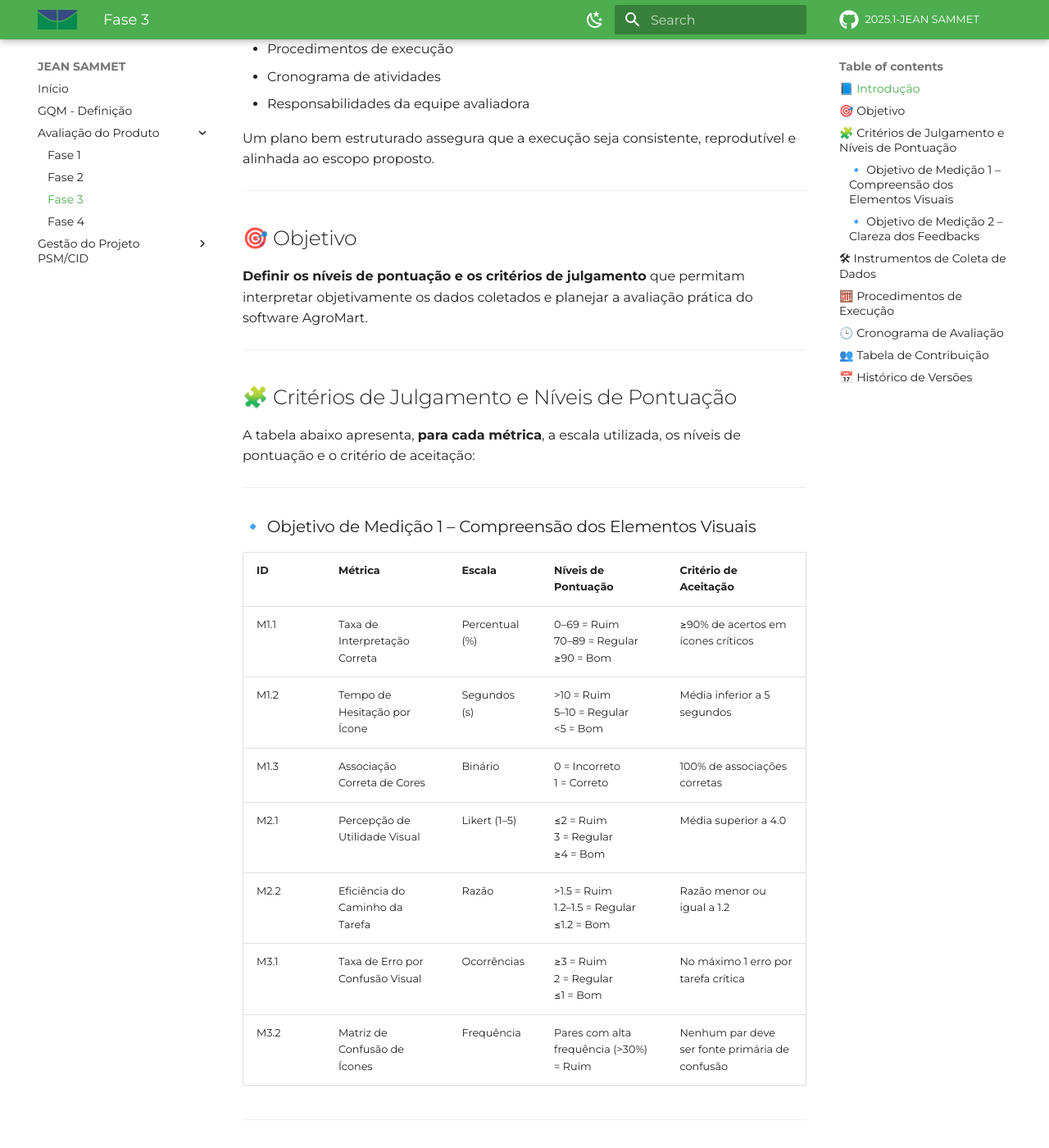
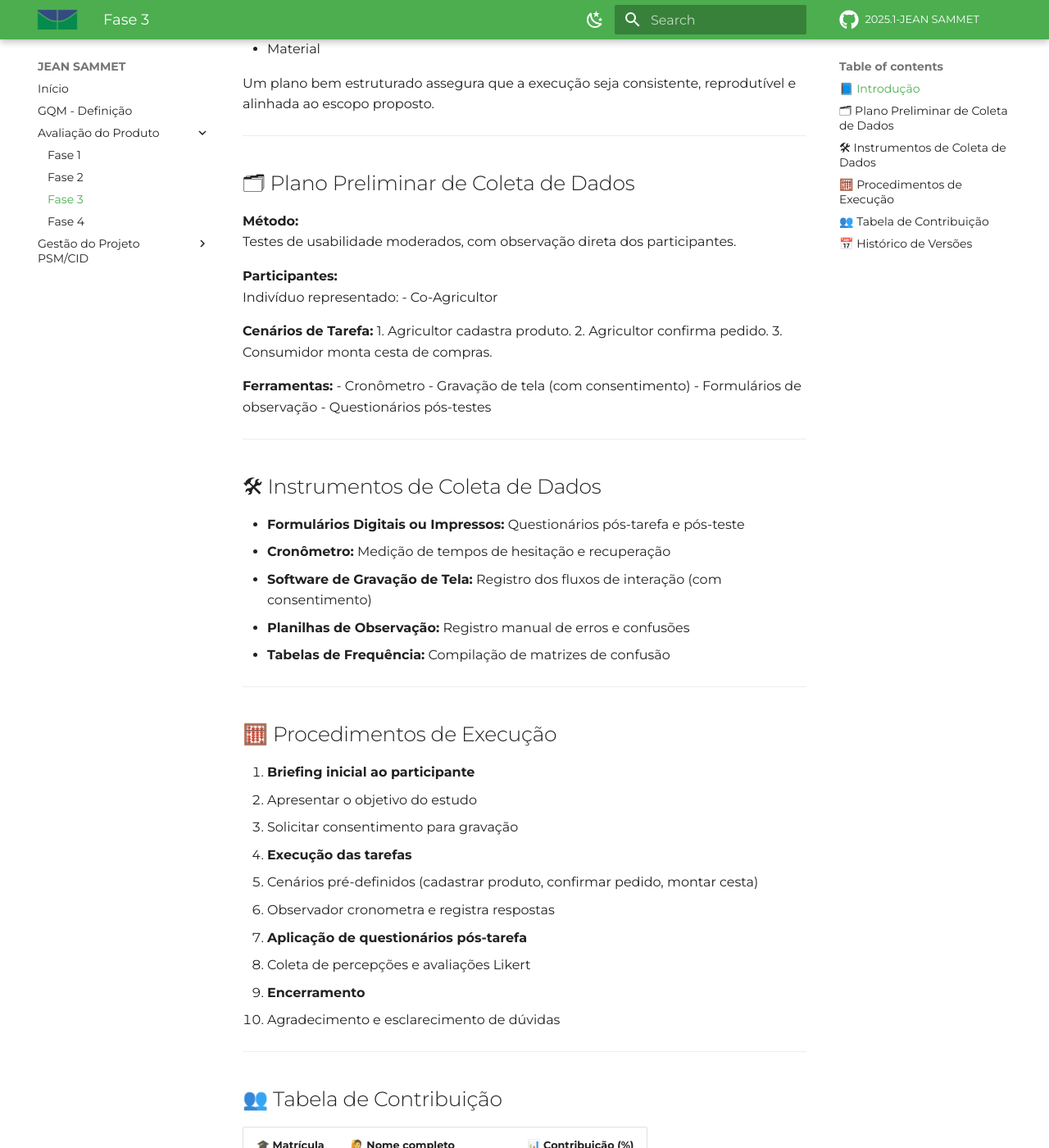
Before and after one commit to FCTE-Qualidade-de-Software-1/2025-1-T02-JEAN-SAMMET, an MkDocs documentation site: the page built from docs/fase3.md, in a window 1280 px wide and 1400 px high, scrolled down 318 px. Shown: the whole window at 82% size. Built offline with MkDocs 1.6.1 and Material for MkDocs 9.7.7, drawn with Linux system fonts in a browser that asks for light colours; comment, search, counter and statistics services are not loaded; some of the changed text lies outside the part shown.

Commit message:
Modificações pós feedback da professora

```diff
--- a/docs/fase2.md
+++ b/docs/fase2.md
@@ -36,12 +36,7 @@
 
 ## 📊 Visão Hierárquica GQM
 
-### 🎯 Objetivo Geral
-**Analisar a interface do AgroMart para avaliar o uso da ferramenta com respeito à usabilidade**
-
----
-
-### 🎯 Objetivo de Medição 1: Verificar a compreensão dos elementos visuais
+### 🎯 Objetivo de Medição 1
 
 #### 🔹 Questão Q1
 **Os usuários conseguem distinguir claramente os significados dos ícones e das cores?**
@@ -61,7 +56,7 @@
 
 ---
 
-### 🎯 Objetivo de Medição 2: Avaliar a clareza dos feedbacks do sistema
+### 🎯 Objetivo de Medição 2
 
 #### 🔹 Questão Q4
 **Os feedbacks são percebidos pelos usuários?**
@@ -79,7 +74,7 @@
 
 ---
 
-## 🎯 Objetivo de Medição 1: Verificar a compreensão dos elementos visuais
+## 🎯 Objetivo de Medição 1 - Métricas
 
 ### 🔹 Questão Q1
 **Os usuários conseguem distinguir claramente os significados dos ícones e das cores?**
@@ -112,7 +107,7 @@
 
 ---
 
-## 🎯 Objetivo de Medição 2: Avaliar a clareza dos feedbacks do sistema
+## 🎯 Objetivo de Medição 2 - Métricas
 
 ### 🔹 Questão Q4
 **Os feedbacks são percebidos pelos usuários?**
@@ -142,27 +137,34 @@
 
 ---
 
-## 🗂 Plano Preliminar de Coleta de Dados
+## 🧩 Critérios de Julgamento e Níveis de Pontuação
 
-**Método:**
-Testes de usabilidade moderados, com observação direta dos participantes.
+A tabela abaixo apresenta, **para cada métrica**, a escala utilizada, os níveis de pontuação e o critério de aceitação:
 
-**Participantes:**
-Indivíduos representando:
-- Baixa alfabetização digital
-- Migrante digital
-- Alfabetizado digitalmente
+---
 
-**Cenários de Tarefa:**
-1. Agricultor cadastra produto.
-2. Agricultor confirma pedido.
-3. Consumidor monta cesta de compras.
+### 🔹 Objetivo de Medição 1
 
-**Ferramentas:**
-- Cronômetro
-- Gravação de tela (com consentimento)
-- Formulários de observação
-- Questionários pós-testes
+| ID   | Métrica                            | Escala         | Níveis de Pontuação                                  | Critério de Aceitação                                        |
+|-------|------------------------------------|-----------------|-----------------------------------------------------|--------------------------------------------------------------|
+| M1.1 | Taxa de Interpretação Correta      | Percentual (%)  | 0–69 = Ruim<br>70–89 = Regular<br>≥90 = Bom         | ≥90% de acertos em ícones críticos                          |
+| M1.2 | Tempo de Hesitação por Ícone       | Segundos (s)    | >10 = Ruim<br>5–10 = Regular<br><5 = Bom            | Média inferior a 5 segundos                                 |
+| M1.3 | Associação Correta de Cores        | Binário         | 0 = Incorreto<br>1 = Correto                        | 100% de associações corretas                                |
+| M2.1 | Percepção de Utilidade Visual      | Likert (1–5)    | ≤2 = Ruim<br>3 = Regular<br>≥4 = Bom                | Média superior a 4.0                                         |
+| M2.2 | Eficiência do Caminho da Tarefa    | Razão           | >1.5 = Ruim<br>1.2–1.5 = Regular<br>≤1.2 = Bom      | Razão menor ou igual a 1.2                                   |
+| M3.1 | Taxa de Erro por Confusão Visual   | Ocorrências     | ≥3 = Ruim<br>2 = Regular<br>≤1 = Bom                | No máximo 1 erro por tarefa crítica                         |
+| M3.2 | Matriz de Confusão de Ícones       | Frequência      | Pares com alta frequência (>30%) = Ruim            | Nenhum par deve ser fonte primária de confusão              |
+
+---
+
+### 🔹 Objetivo de Medição 2
+
+| ID   | Métrica                            | Escala         | Níveis de Pontuação                                  | Critério de Aceitação                                        |
+|-------|------------------------------------|-----------------|-----------------------------------------------------|--------------------------------------------------------------|
+| M4.1 | Taxa de Percepção de Feedback      | Percentual (%)  | 0–79 = Ruim<br>80–94 = Regular<br>≥95 = Bom         | ≥95% identificam feedback                                   |
+| M5.1 | Taxa de Compreensão das Mensagens  | Percentual (%)  | 0–79 = Ruim<br>80–89 = Regular<br>≥90 = Bom         | ≥90% de compreensão correta                                 |
+| M6.1 | Tempo de Recuperação de Erro       | Segundos (s)    | >15 = Ruim<br>6–15 = Regular<br>≤5 = Bom            | Tempo médio baixo indica feedback eficaz                   |
+| M6.2 | Avaliação da Utilidade do Feedback | Likert (1–5)    | ≤2 = Ruim<br>3 = Regular<br>≥4 = Bom                | Média superior a 4.2                                        |
 
 ---
 
--- a/docs/fase3.md
+++ b/docs/fase3.md
@@ -5,50 +5,32 @@
 
 Com os objetivos e métricas definidos nas fases anteriores, esta **Fase 3** concentra-se na elaboração do **plano de avaliação**, estruturando:
 
-- Níveis de pontuação e critérios de julgamento de cada métrica
 - Instrumentos de coleta
 - Procedimentos de execução
-- Cronograma de atividades
-- Responsabilidades da equipe avaliadora
+- Material
 
 Um plano bem estruturado assegura que a execução seja consistente, reprodutível e alinhada ao escopo proposto.
 
 ---
+## 🗂 Plano Preliminar de Coleta de Dados
 
-## 🎯 Objetivo
+**Método:**
+Testes de usabilidade moderados, com observação direta dos participantes.
 
-**Definir os níveis de pontuação e os critérios de julgamento** que permitam interpretar objetivamente os dados coletados e planejar a avaliação prática do software AgroMart.
+**Participantes:**
+Indivíduo representado:
+- Co-Agricultor
 
----
+**Cenários de Tarefa:**
+1. Agricultor cadastra produto.
+2. Agricultor confirma pedido.
+3. Consumidor monta cesta de compras.
 
-## 🧩 Critérios de Julgamento e Níveis de Pontuação
-
-A tabela abaixo apresenta, **para cada métrica**, a escala utilizada, os níveis de pontuação e o critério de aceitação:
-
----
-
-### 🔹 Objetivo de Medição 1 – Compreensão dos Elementos Visuais
-
-| ID   | Métrica                            | Escala         | Níveis de Pontuação                                  | Critério de Aceitação                                        |
-|-------|------------------------------------|-----------------|-----------------------------------------------------|--------------------------------------------------------------|
-| M1.1 | Taxa de Interpretação Correta      | Percentual (%)  | 0–69 = Ruim<br>70–89 = Regular<br>≥90 = Bom         | ≥90% de acertos em ícones críticos                          |
-| M1.2 | Tempo de Hesitação por Ícone       | Segundos (s)    | >10 = Ruim<br>5–10 = Regular<br><5 = Bom            | Média inferior a 5 segundos                                 |
-| M1.3 | Associação Correta de Cores        | Binário         | 0 = Incorreto<br>1 = Correto                        | 100% de associações corretas                                |
-| M2.1 | Percepção de Utilidade Visual      | Likert (1–5)    | ≤2 = Ruim<br>3 = Regular<br>≥4 = Bom                | Média superior a 4.0                                         |
-| M2.2 | Eficiência do Caminho da Tarefa    | Razão           | >1.5 = Ruim<br>1.2–1.5 = Regular<br>≤1.2 = Bom      | Razão menor ou igual a 1.2                                   |
-| M3.1 | Taxa de Erro por Confusão Visual   | Ocorrências     | ≥3 = Ruim<br>2 = Regular<br>≤1 = Bom                | No máximo 1 erro por tarefa crítica                         |
-| M3.2 | Matriz de Confusão de Ícones       | Frequência      | Pares com alta frequência (>30%) = Ruim            | Nenhum par deve ser fonte primária de confusão              |
-
----
-
-### 🔹 Objetivo de Medição 2 – Clareza dos Feedbacks
-
-| ID   | Métrica                            | Escala         | Níveis de Pontuação                                  | Critério de Aceitação                                        |
-|-------|------------------------------------|-----------------|-----------------------------------------------------|--------------------------------------------------------------|
-| M4.1 | Taxa de Percepção de Feedback      | Percentual (%)  | 0–79 = Ruim<br>80–94 = Regular<br>≥95 = Bom         | ≥95% identificam feedback                                   |
-| M5.1 | Taxa de Compreensão das Mensagens  | Percentual (%)  | 0–79 = Ruim<br>80–89 = Regular<br>≥90 = Bom         | ≥90% de compreensão correta                                 |
-| M6.1 | Tempo de Recuperação de Erro       | Segundos (s)    | >15 = Ruim<br>6–15 = Regular<br>≤5 = Bom            | Tempo médio baixo indica feedback eficaz                   |
-| M6.2 | Avaliação da Utilidade do Feedback | Likert (1–5)    | ≤2 = Ruim<br>3 = Regular<br>≥4 = Bom                | Média superior a 4.2                                        |
+**Ferramentas:**
+- Cronômetro
+- Gravação de tela (com consentimento)
+- Formulários de observação
+- Questionários pós-testes
 
 ---
 
@@ -77,18 +59,6 @@
 
 ---
 
-## 🕒 Cronograma de Avaliação
-
-| Data        | Atividade                              |
-|-------------|----------------------------------------|
-| a definir | Preparação do ambiente e materiais    |
-| a definir | Execução dos testes com participantes |
-| a definir  | Consolidação dos dados                |
-| a definir | Análise e consolidação dos resultados |
-| a definir  | Apresentação dos resultados finais    |
-
----
-
 ## 👥 Tabela de Contribuição
 
 | 🎓 Matrícula | 🙋 Nome completo | 📊 Contribuição (%) |
```
Also changed, not shown: other parts of docs/fase2.md (+1 -1 lines).
